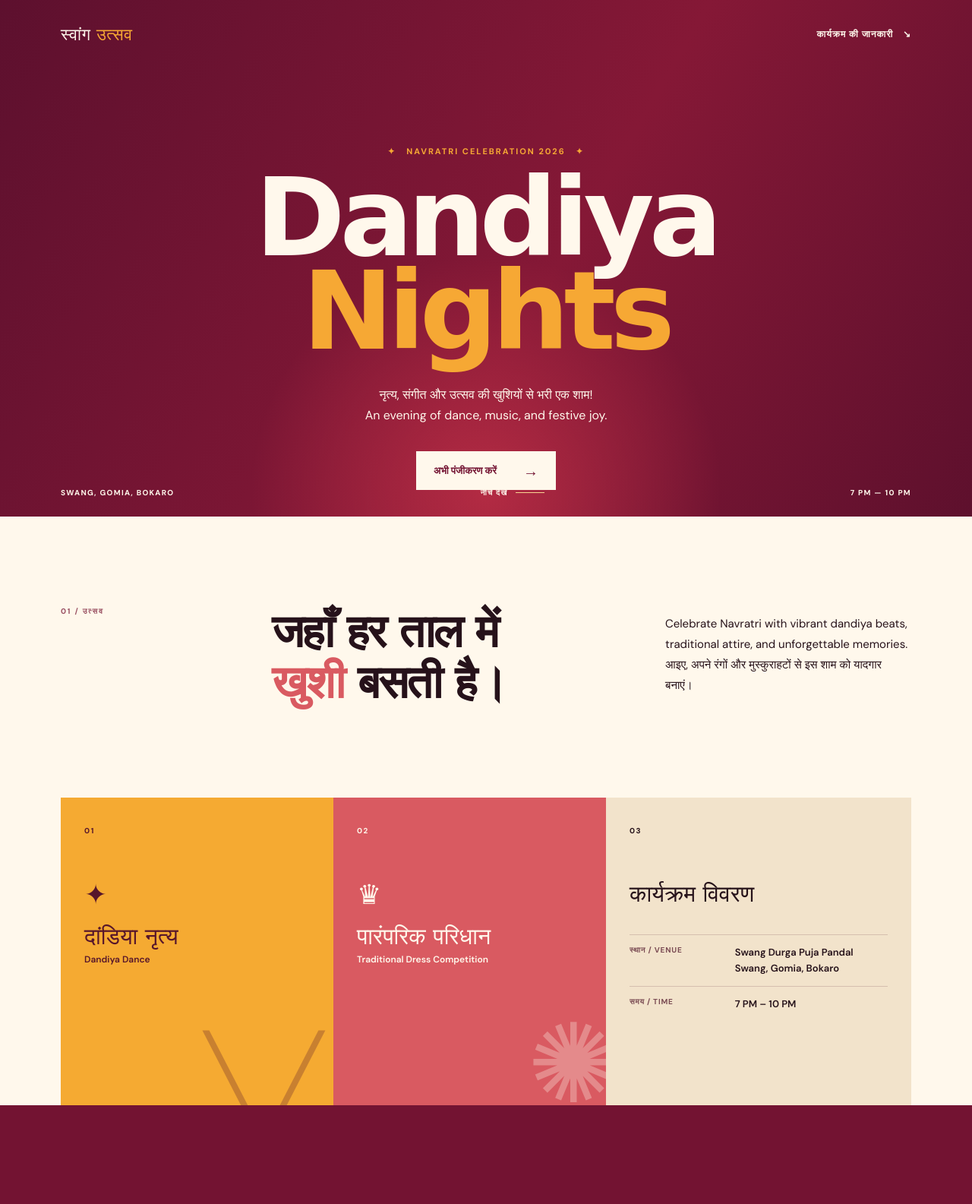
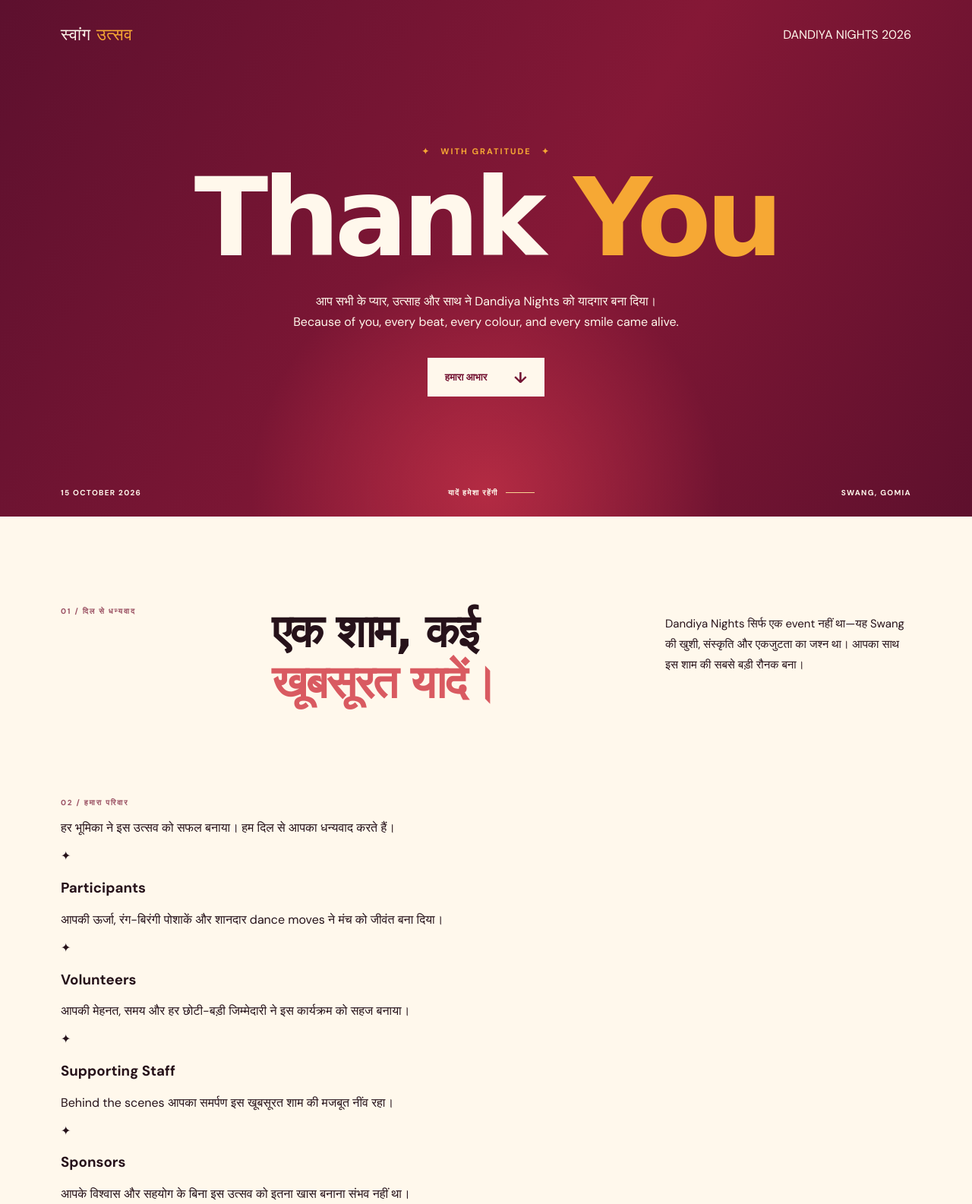
Before and after one commit to h2o-Sumit/gomia-3, a plain HTML site: page index.html in a window 1280 px wide. Shown: the top 1585 px of the page at 76% size. Drawn offline with Linux system fonts and the light colour scheme; a web font is replaced by a local one.

Commit message:
Update index.html

```diff
--- a/index.html
+++ b/index.html
@@ -4,7 +4,7 @@
   <meta charset="utf-8">
   <meta name="viewport" content="width=device-width, initial-scale=1">
   <meta name="theme-color" content="#7a1532">
-  <title>Dandiya Nights · Swang</title>
+  <title>Thank You · Dandiya Nights Swang</title>
   <link rel="preconnect" href="https://fonts.googleapis.com">
   <link rel="preconnect" href="https://fonts.gstatic.com" crossorigin>
   <link href="https://fonts.googleapis.com/css2?family=DM+Sans:wght@400;500;600;700&family=Yatra+One&display=swap" rel="stylesheet">
@@ -12,37 +12,44 @@
 </head>
 <body>
   <main>
-    <section class="hero">
+    <section class="hero thank-hero">
       <div class="glow glow-one"></div><div class="glow glow-two"></div>
-      <nav class="nav container"><a class="brand" href="index.html">स्वांग <span>उत्सव</span></a><a class="nav-link" href="#details">कार्यक्रम की जानकारी <span>↘</span></a></nav>
+      <nav class="nav container"><a class="brand" href="index.html">स्वांग <span>उत्सव</span></a><span class="nav-note">DANDIYA NIGHTS 2026</span></nav>
       <div class="hero-content container">
-        <p class="eyebrow">✦ &nbsp; NAVRATRI CELEBRATION 2026 &nbsp; ✦</p>
-        <h1>Dandiya <em>Nights</em></h1>
-        <p class="hero-copy">नृत्य, संगीत और उत्सव की खुशियों से भरी एक शाम!<br>An evening of dance, music, and festive joy.</p>
-        <a class="button button-light" href="register.html">अभी पंजीकरण करें <span>→</span></a>
+        <p class="eyebrow">✦ &nbsp; WITH GRATITUDE &nbsp; ✦</p>
+        <h1>Thank <em>You</em></h1>
+        <p class="hero-copy">आप सभी के प्यार, उत्साह और साथ ने Dandiya Nights को यादगार बना दिया।<br>Because of you, every beat, every colour, and every smile came alive.</p>
+        <a class="button button-light" href="#gratitude">हमारा आभार <span>↓</span></a>
       </div>
       <div class="dandiya d1">╲</div><div class="dandiya d2">╱</div>
-      <div class="hero-footer container"><span>SWANG, GOMIA, BOKARO</span><span class="scroll">नीचे देखें <i></i></span><span>7 PM — 10 PM</span></div>
+      <div class="hero-footer container"><span>15 OCTOBER 2026</span><span class="scroll">यादें हमेशा रहेंगी <i></i></span><span>SWANG, GOMIA</span></div>
     </section>
 
-    <section id="details" class="intro section container">
-      <div class="section-label">01 / उत्सव</div>
-      <div><h2>जहाँ हर ताल में<br><i>खुशी</i> बसती है।</h2></div>
-      <p>Celebrate Navratri with vibrant dandiya beats, traditional attire, and unforgettable memories. आइए, अपने रंगों और मुस्कुराहटों से इस शाम को यादगार बनाएं।</p>
+    <section id="gratitude" class="intro section container">
+      <div class="section-label">01 / दिल से धन्यवाद</div>
+      <div><h2>एक शाम, कई<br><i>खूबसूरत यादें।</i></h2></div>
+      <p>Dandiya Nights सिर्फ एक event नहीं था—यह Swang की खुशी, संस्कृति और एकजुटता का जश्न था। आपका साथ इस शाम की सबसे बड़ी रौनक बना।</p>
     </section>
 
-    <section class="event-grid container">
-      <article class="event-card feature-card"><span class="card-num">01</span><div class="icon">✦</div><h3>दांडिया नृत्य</h3><p>Dandiya Dance</p><div class="sticks">╲ ╱</div></article>
-      <article class="event-card warm"><span class="card-num">02</span><div class="icon">♛</div><h3>पारंपरिक परिधान</h3><p>Traditional Dress Competition</p><div class="rangoli">✺</div></article>
-      <article class="event-card details-card"><span class="card-num">03</span><h3>कार्यक्रम विवरण</h3><dl><div><dt>स्थान / Venue</dt><dd>Swang Durga Puja Pandal<br>Swang, Gomia, Bokaro</dd></div><div><dt>समय / Time</dt><dd>7 PM – 10 PM</dd></div></dl></article>
+    <section class="gratitude-section">
+      <div class="container">
+        <div class="gratitude-heading"><div class="section-label">02 / हमारा परिवार</div><p>हर भूमिका ने इस उत्सव को सफल बनाया। हम दिल से आपका धन्यवाद करते हैं।</p></div>
+        <div class="gratitude-grid">
+          <article><span>✦</span><h3>Participants</h3><p>आपकी ऊर्जा, रंग-बिरंगी पोशाकें और शानदार dance moves ने मंच को जीवंत बना दिया।</p></article>
+          <article><span>✦</span><h3>Volunteers</h3><p>आपकी मेहनत, समय और हर छोटी-बड़ी जिम्मेदारी ने इस कार्यक्रम को सहज बनाया।</p></article>
+          <article><span>✦</span><h3>Supporting Staff</h3><p>Behind the scenes आपका समर्पण इस खूबसूरत शाम की मजबूत नींव रहा।</p></article>
+          <article><span>✦</span><h3>Sponsors</h3><p>आपके विश्वास और सहयोग के बिना इस उत्सव को इतना खास बनाना संभव नहीं था।</p></article>
+        </div>
+      </div>
     </section>
 
-    <section class="dress section"><div class="container dress-inner"><div class="section-label">02 / ड्रेस कोड</div><div><p class="mini">आइए, अपनी संस्कृति के रंगों में रंगें</p><h2>Dress to <i>celebrate.</i></h2><p class="dress-copy">पारंपरिक परिधान अनिवार्य है।<br><span>Traditional attire only — jeans and shorts are not allowed.</span></p></div><div class="dress-art" aria-hidden="true"><div class="sun">✺</div><div class="figure">♢</div></div></div></section>
+    <section class="memory section container">
+      <div class="memory-symbol">✺</div>
+      <div><p class="section-label">03 / यादों के नाम</p><h2>Music faded.<br><i>The memories won’t.</i></h2><p>15 October 2026 की यह रात हमेशा हमारे दिलों में रहेगी—दांडिया की ताल, अपनों की हँसी और उत्सव के वो अनमोल पल। फिर मिलेंगे, एक नए जश्न के साथ!</p></div>
+    </section>
 
-    <section class="contacts section container"><div class="section-label">03 / संपर्क</div><div><h2>हमसे <i>जुड़ें</i></h2><p>किसी भी मदद या जानकारी के लिए आयोजकों से संपर्क करें।<br>For assistance or event information, get in touch.</p></div><div class="contact-list"><a href="tel:+917903767473"><span>Priyanshu</span><strong>+91 79037 67473</strong><b>↗</b></a><a href="tel:+918709283167"><span>Sumit</span><strong>+91 87092 83167</strong><b>↗</b></a></div></section>
-
-    <section class="cta"><div class="container"><p>अपनी जगह आज ही सुरक्षित करें</p><h2>Ready to <i>dance?</i></h2><a class="button button-light" href="register.html">पंजीकरण करें <span>→</span></a></div></section>
+    <section class="cta gratitude-cta"><div class="container"><p>SWANG DURGA PUJA PANDAL FAMILY</p><h2>See you at the<br><i>next celebration.</i></h2><p class="cta-signoff">प्यार और आभार के साथ — Dandiya Nights आयोजन समिति</p></div></section>
   </main>
-  <footer><span>SWANG DURGA PUJA PANDAL</span><span>Made with joy for Navratri</span></footer>
+  <footer><span>SWANG, GOMIA</span><span>Thank you for celebrating with us</span></footer>
 </body>
 </html>
```
